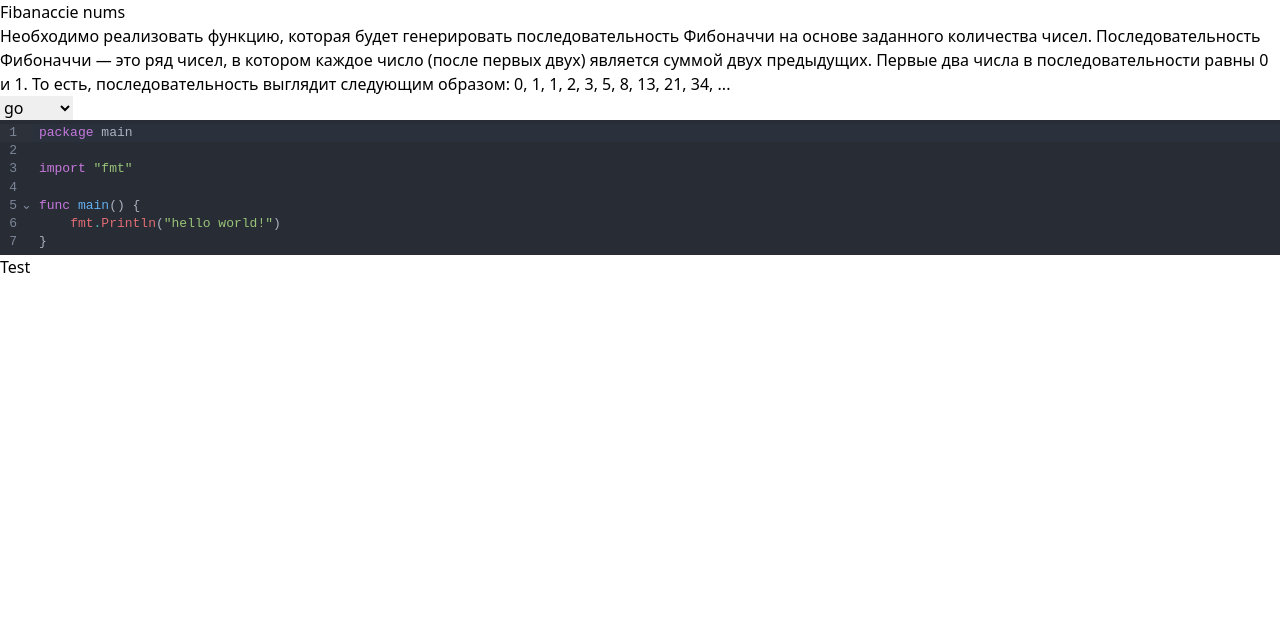
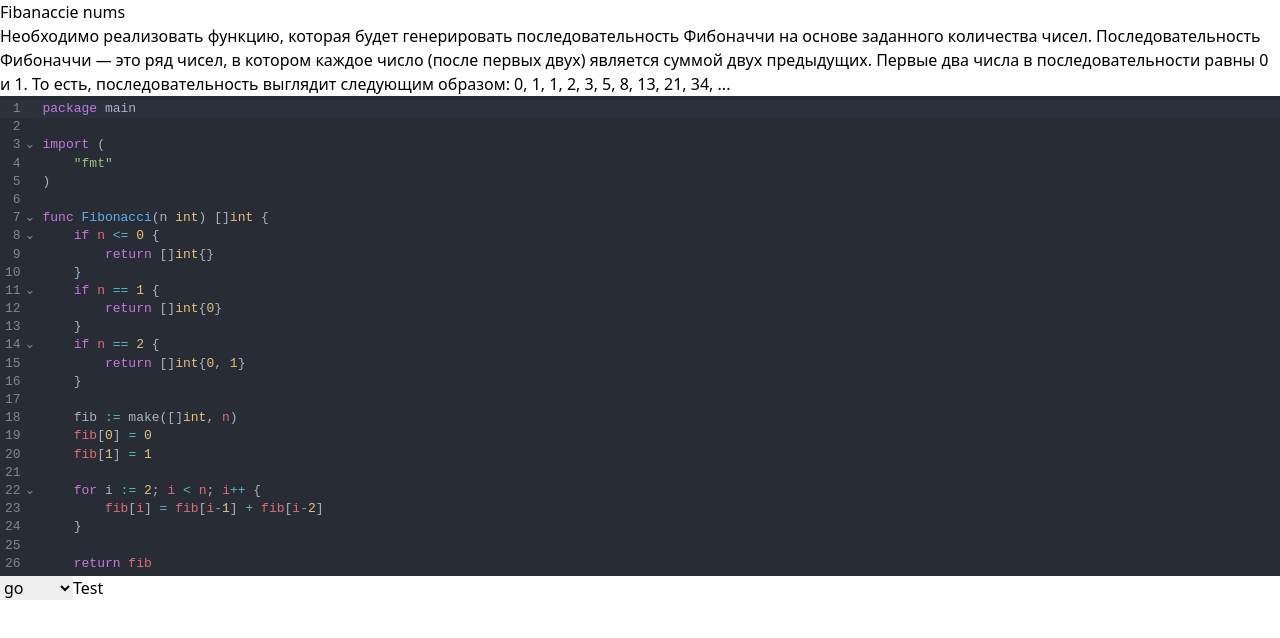
Before and after one commit to Jhon-Crow/code-editor-react, a React (Vite) app: page / in a window 1280 px wide. Shown: the top 638 px of the page. Built offline with nearby package versions, Linux system fonts and the light colour scheme.

Commit message:
fix layout (adaptability)

```diff
--- a/src/entities/ApiResponseText/ui/ApiResponseText.tsx
+++ b/src/entities/ApiResponseText/ui/ApiResponseText.tsx
@@ -7,12 +7,14 @@ interface ApiResponseProps {
 export const ApiResponseText = (props: ApiResponseProps) => {
     const { res } = props;
 
-    const bgClass = res?.status === 'success' ? 'bg-green-500 bg-opacity-50' : 'bg-red-500 bg-opacity-50';
+    const bgClass = res?.status === 'success' ? 'bg-green-500 bg-opacity-20' : 'bg-red-500 bg-opacity-30';
     const textClass = res?.status === 'success' ? 'text-green-800' : 'text-red-800';
-    const shadowClass = res?.status === 'success' ? 'shadow-green-200' : 'shadow-red-200';
+    const shadowClass = res?.status === 'success' ? 'shadow-green-200 ' : 'shadow-red-200';
 
     return res && (
         <div className={`p-4 rounded-md ${bgClass} ${shadowClass} shadow-lg`}>
+            {/*  todo  +svg*/}
+
             <h1 className={`text-lg font-bold ${textClass}`}>{res.status}</h1>
             <p className={textClass}>{res.status === 'success' ? res.output : res.error}</p>
         </div>
--- a/src/features/TestButton/ui/TestButton.tsx
+++ b/src/features/TestButton/ui/TestButton.tsx
@@ -6,11 +6,12 @@ interface TestButtonProps {
     code: string;
     language: string;
     setApiRes: (res: ApiResponseObjInterface) => void;
+    className?: string;
 }
 
 export const TestButton = (props: TestButtonProps) => {
     const [disabled, setDisabled] = useState(false);
-    const {code, language, setApiRes} = props;
+    const {code, language, setApiRes, className} = props;
 
     const onClickHandler = useCallback(async () => {
         setDisabled(true);
@@ -23,10 +24,13 @@ export const TestButton = (props: TestButtonProps) => {
         <button
             disabled={disabled}
             onClick={onClickHandler}
-            className='
+            className={`
+                        max-h-fit
             disabled:opacity-60
             bg-green-800 text-green-950 rounded-md p-2
-            hover:bg-green-700 hover:shadow-green-300 shadow-md hover:text-white transition duration-200'
+            hover:bg-green-700 hover:shadow-green-300 shadow-md hover:text-white transition duration-200
+            ${className}
+            `}
         >
             Test
         {/*  todo  +svg*/}
--- a/src/pages/Main/ui/Main.tsx
+++ b/src/pages/Main/ui/Main.tsx
@@ -11,10 +11,42 @@ import {ApiResponseObjInterface} from "@/entities/ApiResponseText/type/ApiRespon
 
 
 type TLanguage = 'go' | 'python';
+type Ttheme = 'dark' | 'light';
 
-export const Main = () => {
+interface MainProps {
+    theme?: Ttheme;
+}
+
+export const Main = (props: MainProps) => {
+    const {theme = 'dark'} = props;
     const [code, setCode] = useState(
-        "package main\n\nimport \"fmt\"\n\nfunc main() {\n\tfmt.Println(\"hello world!\")\n}"
+        "package main\n" +
+        "\n" +
+        "import (\n" +
+        "    \"fmt\"\n" +
+        ")\n" +
+        "\n" +
+        "func Fibonacci(n int) []int {\n" +
+        "    if n <= 0 {\n" +
+        "        return []int{}\n" +
+        "    }\n" +
+        "    if n == 1 {\n" +
+        "        return []int{0}\n" +
+        "    }\n" +
+        "    if n == 2 {\n" +
+        "        return []int{0, 1}\n" +
+        "    }\n" +
+        "\n" +
+        "    fib := make([]int, n)\n" +
+        "    fib[0] = 0\n" +
+        "    fib[1] = 1\n" +
+        "\n" +
+        "    for i := 2; i < n; i++ {\n" +
+        "        fib[i] = fib[i-1] + fib[i-2]\n" +
+        "    }\n" +
+        "\n" +
+        "    return fib\n" +
+        "}"
     );
     const langNamesArr: TLanguage[] = ['go', 'python'];
     const languagesMap: Record<TLanguage, () => Extension> = {
@@ -24,33 +56,43 @@ export const Main = () => {
     const [selectedLang, setSelectedLang] = useState(langNamesArr[0]);
     const [apiRes, setApiRes] = useState<ApiResponseObjInterface>();
     return (
-        <main>
+        <main
+            className={`${theme === 'dark' ? 'bg-slate-800' : null}
+            flex flex-col min-h-screen justify-start gap-1.5
+            p-2`}
+        >
                 <TaskText
-                theme='dark'
+                    theme={theme}
                     header="Fibanaccie nums"
                     description="Необходимо реализовать функцию, которая будет
                     генерировать последовательность Фибоначчи на основе заданного количества чисел.
                     Последовательность Фибоначчи — это ряд чисел, в котором каждое число (после первых двух) является суммой двух предыдущих. Первые два числа в последовательности равны 0 и 1. То есть, последовательность выглядит следующим образом:
                     0, 1, 1, 2, 3, 5, 8, 13, 21, 34, ..."
                 />
+
+            <CodeSpace
+                maxHeight='60vh'
+                value={code}
+                setValue={setCode}
+                language={languagesMap[selectedLang]}
+                theme={theme}
+            />
+            <ApiResponseText res={apiRes}/>
+            <div className='flex self-end gap-2 align-middle'>
                 <Select
-                theme='dark'
+                    className='w-fit'
+                    theme={theme}
                     onChange={setSelectedLang}
                     value={selectedLang}
                     options={langNamesArr}
                 />
-            <CodeSpace
-                value={code}
-                setValue={setCode}
-                language={languagesMap[selectedLang]}
-                theme='dark'
-            />
                 <TestButton
+                    className='self-end'
                     language={selectedLang}
                     code={code}
                     setApiRes={setApiRes}
                 />
-            <ApiResponseText res={apiRes}/>
+            </div>
         </main>
     );
 };
--- a/src/shared/Select/ui/Select.tsx
+++ b/src/shared/Select/ui/Select.tsx
@@ -3,6 +3,7 @@ interface SelectProps<T extends string>{
     options: T[];
     value: T;
     onChange: (value: T)=> void;
+    className?: string;
 }
 
 export const Select = <T extends string>(props: SelectProps<T>) => {
@@ -10,6 +11,7 @@ export const Select = <T extends string>(props: SelectProps<T>) => {
         theme = 'dark',
         options,
         value,
+        className,
         onChange
     } = props;
 
@@ -19,7 +21,11 @@ export const Select = <T extends string>(props: SelectProps<T>) => {
 
     return (
         <select
-            className={`text-center p-2 bg-${theme === 'dark' ? 'slate-900' : 'white'} rounded-md shadow-lg text-gray-${theme === 'dark' ? 300 : 800}`}
+            className={`
+            max-h-fit
+            text-center p-2 bg-${theme === 'dark' ? 'slate-900' : 'white'} rounded-md shadow-lg text-gray-${theme === 'dark' ? 300 : 800}
+            ${className}
+            `}
             value={value}
             onChange={handleChange}
         >
```
Lines whose indentation alone changed are shown as unchanged.
